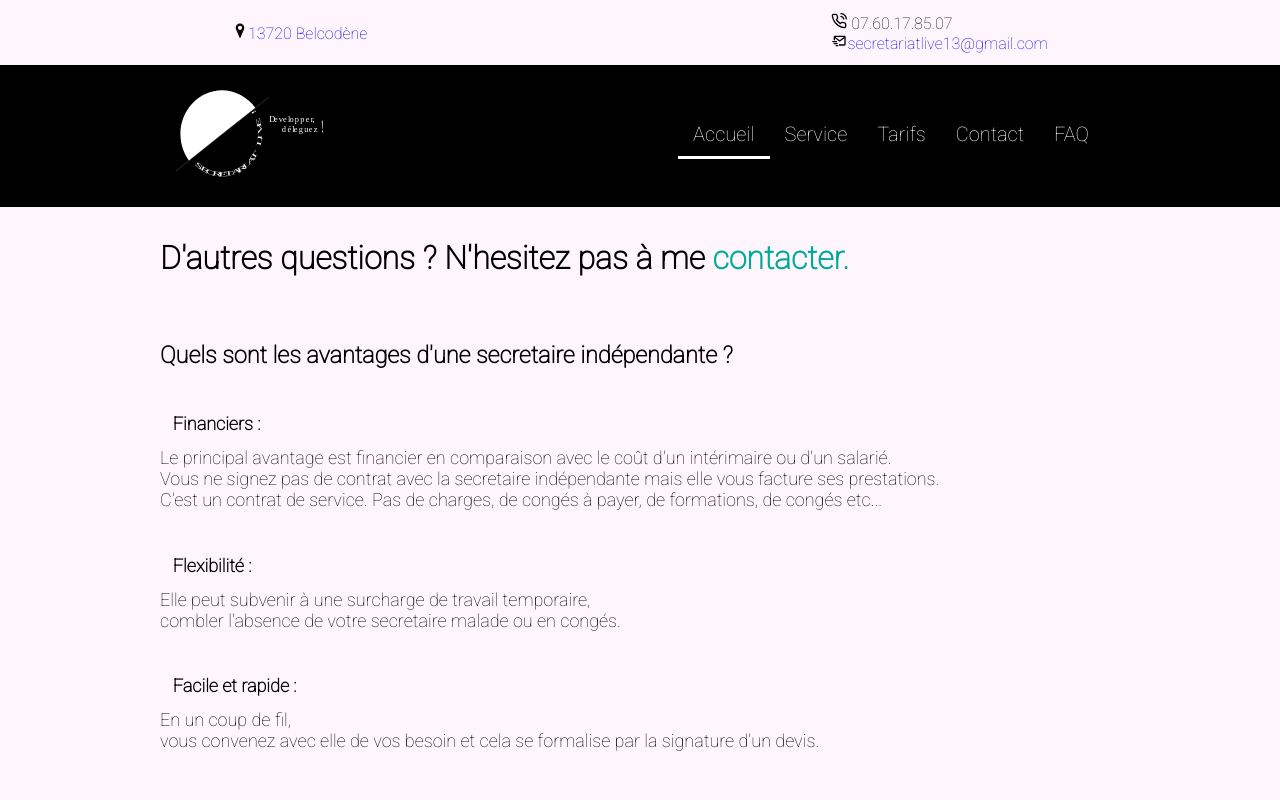
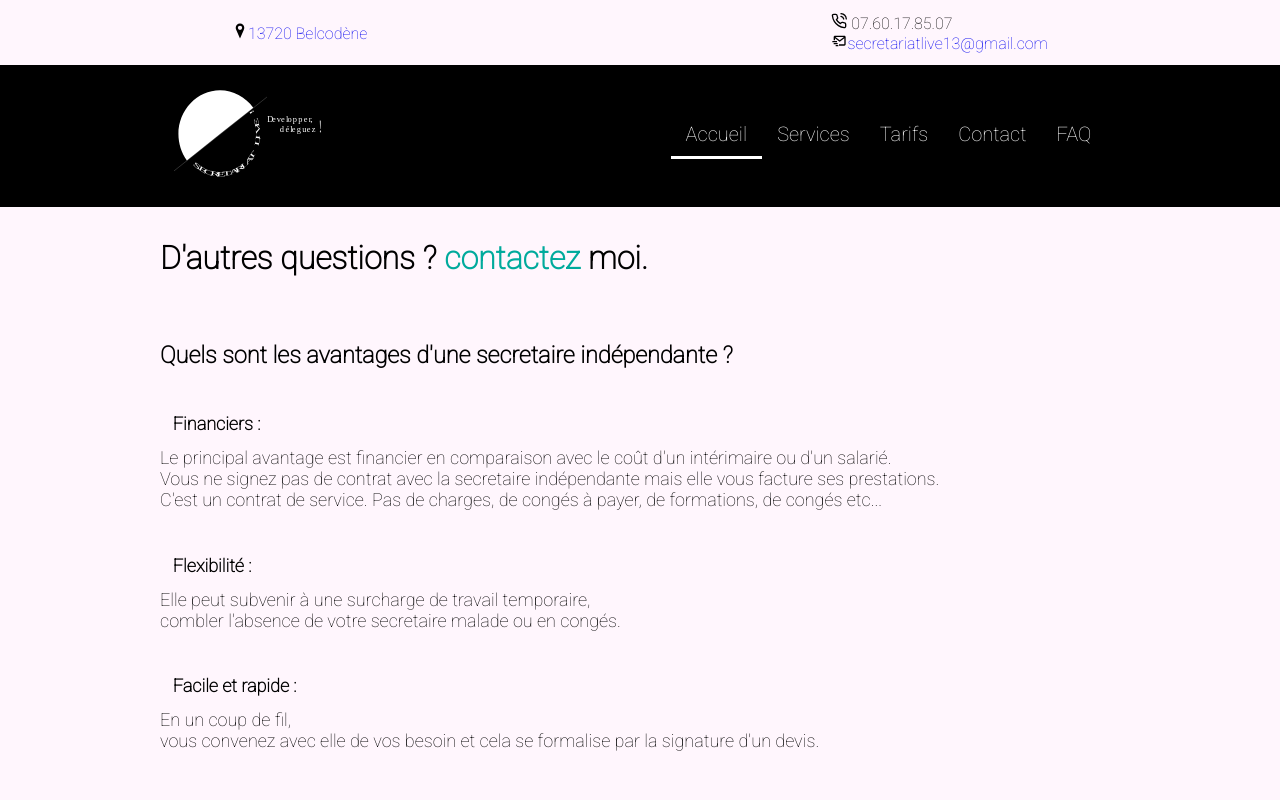
Before and after one commit to Truffenoire/SecretariatLive, a React (Create React App) app: page /FAQ in a window 1280 px wide. Shown: the top 800 px of the page. Built offline with nearby package versions, Linux system fonts and the light colour scheme.

Commit message:
correction erreur

```diff
--- a/src/components/Header/Header.jsx
+++ b/src/components/Header/Header.jsx
@@ -77,7 +77,7 @@ const Header = ( {accueil, setAccueil, service, setService, tarifs, setTarifs, c
             <nav className='navBar' >
                 <ul>
                     <Link className={accueil}  onClick={handleAccueil} to={"/SecretariatLive"}>Accueil</Link>
-                    <Link className={service} onMouseLeave={handleServiceLeave} onMouseEnter={handleService} to={location[3]}>Service</Link>
+                    <Link className={service} onMouseLeave={handleServiceLeave} onMouseEnter={handleService} to={location[3]}>Services</Link>
                     {sousMenu === 1 ?
                         <div onMouseLeave={handleClose} className='sousMenu'>
                             <Link onMouseLeave={handleServiceLeave} onMouseEnter={handleService} onClick={handleClose} to={"/entreprises"}>Entreprises</Link>
--- a/src/pages/FAQ/FAQ.jsx
+++ b/src/pages/FAQ/FAQ.jsx
@@ -100,7 +100,7 @@ const FAQ = ( {setAccueil, setContact, setFaq, setTarifs, setService} ) => {
 
     return (
         <div className='FAQ'>
-            <h1>D'autres questions ? N'hesitez pas à me <Link onClick={handleLienClick} to={'/contact'}>contacter.</Link></h1>
+            <h1>D'autres questions ? <Link onClick={handleLienClick} to={'/contact'}>contactez</Link> moi.</h1>
             <div className="avantage">
                     <h3 className='titleOne'>Quels sont les avantages d'une secretaire indépendante ?</h3>
                 <div className='flexAvantage'>
--- a/src/pages/Home/components/CardTxt.jsx
+++ b/src/pages/Home/components/CardTxt.jsx
@@ -40,7 +40,7 @@ const CardTxt = () => {
             <div className="cardListTxt">
                 <h2>Une assitante indépendante ?</h2>
                 <ul>
-                    <li className='slideFromLeft'>Elle travaille à son compte pour differebts clients, souvent à distance.</li>
+                    <li className='slideFromLeft'>Elle travaille à son compte pour differents clients, souvent à distance.</li>
                     <li className='slideFromLeft'>Elle effectue souvent le même travail qu'un salarié : <br></br> secretariat et gestion administrative.</li>
                     <li className='slideFromLeft'>Pas de salaire mais une facture de prestation de service.</li>
                 </ul>
```
